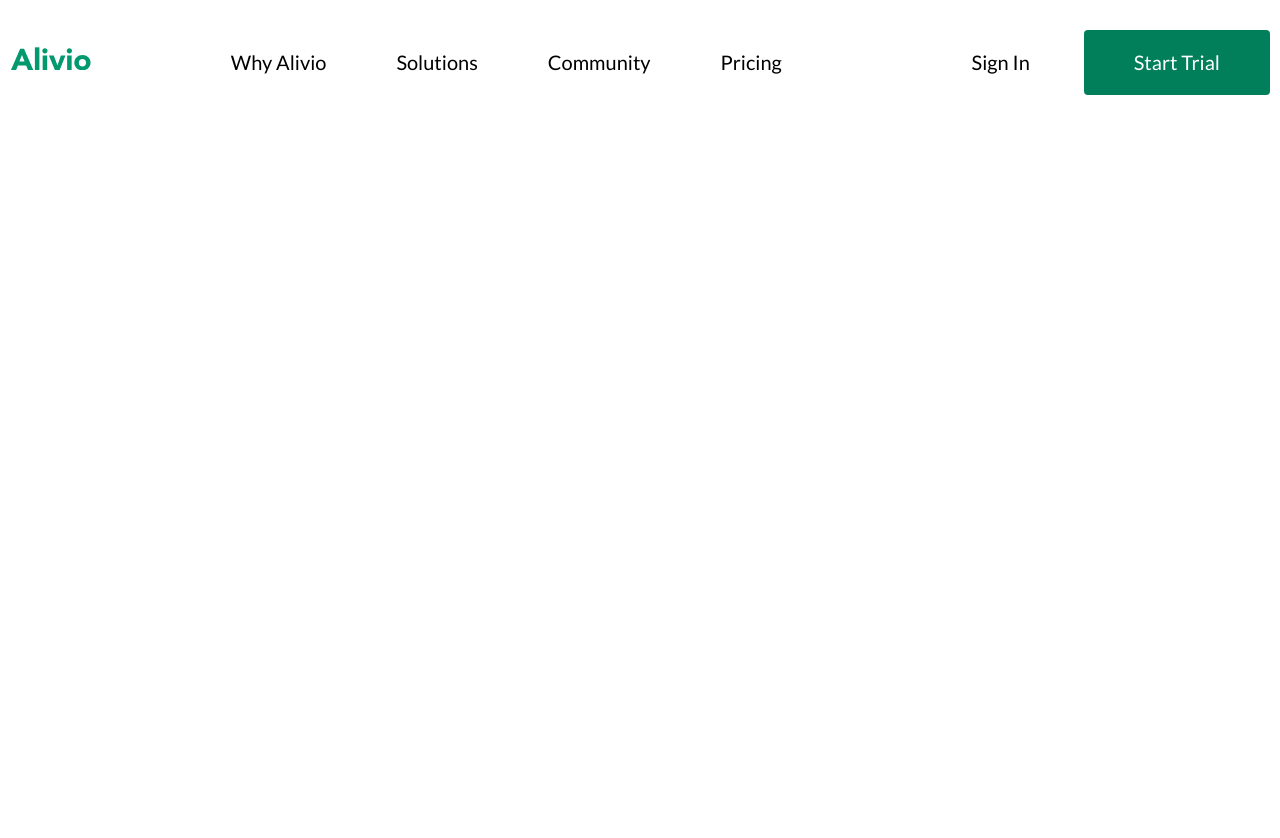
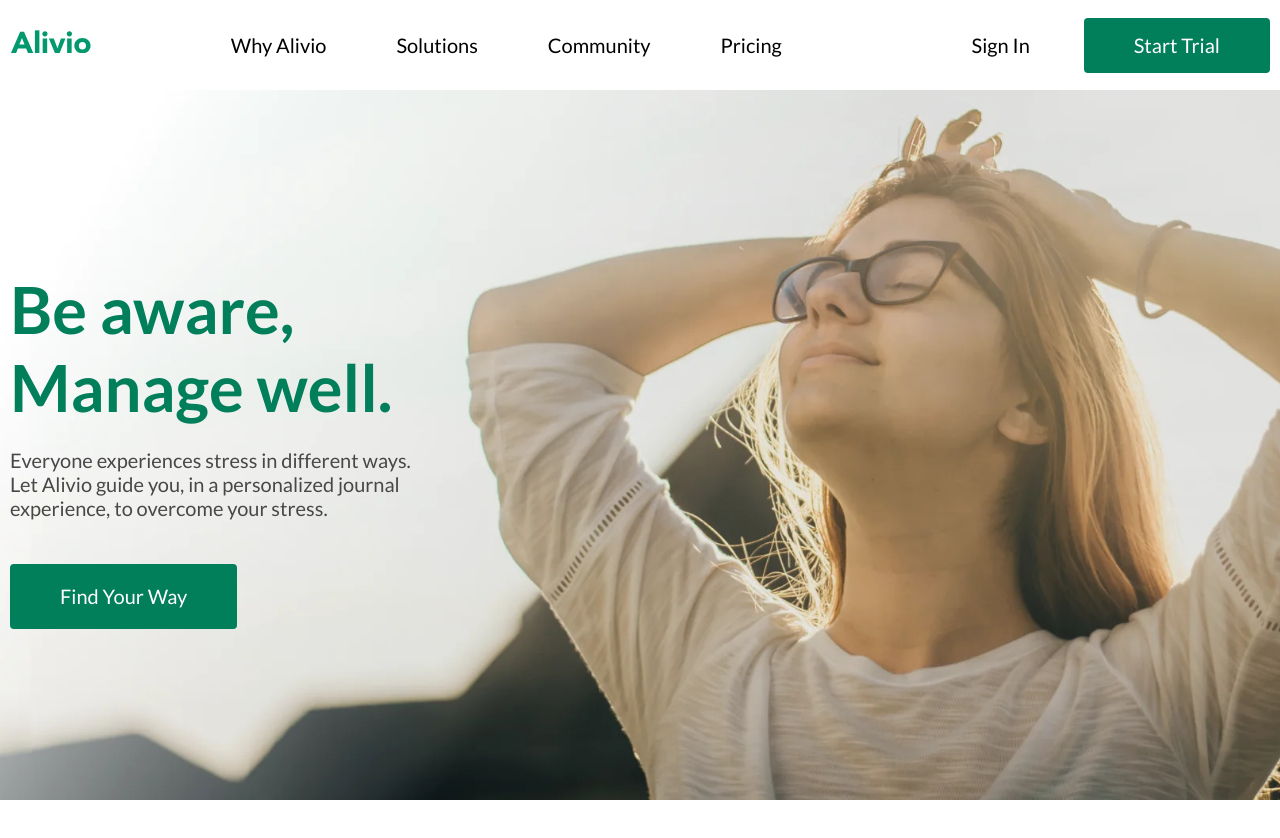
Before and after one commit to Taki8i/Alivio, a plain HTML site: page index.html in a window 1280 px wide. Before the commit the page ends 800 px from the top, so only its background shows below. Drawn offline with Linux system fonts and the light colour scheme; files whose address does not match are found by name.

Commit message:
added home section

```diff
--- a/index.html
+++ b/index.html
@@ -39,8 +39,8 @@
         </svg>
       </label>
     </nav>
+  </div>
 
-  </div>
   <header class="header">
     <div class="container">
       <div class="header__wrapper">
@@ -64,11 +64,23 @@
           <button type="button" class="btn btn-transparent">Sign In</button>
           <button type="button" class="btn btn-shadow">Start Trial</button>
         </div>
-
       </div>
     </div>
   </header>
-  <main class="main"></main>
+
+  <main class="main">
+    <section class="home">
+      <div class="container">
+        <div class="home__content">
+          <h1 id="home__title">Be aware,
+            Manage well.</h1>
+          <p class="home__descr">Everyone experiences stress in different ways.
+            Let Alivio guide you, in a personalized journal experience, to overcome your stress.</p>
+          <button class="home__btn btn">Find Your Way</button>
+        </div>
+      </div>
+    </section>
+  </main>
   <footer class="footer"></footer>
 </body>
 </html>
--- a/styles/header.css
+++ b/styles/header.css
@@ -3,7 +3,6 @@
   display: flex;
   justify-content: space-between;
   align-items: baseline;
-  padding: 30px 0;
 }
 
 .logo{
@@ -13,6 +12,10 @@
 .logo__icon {
   width: 81px;
   height: 23px;
+}
+
+.nav{
+  padding: 30px 0px;
 }
 
 .nav__list {
@@ -51,7 +54,7 @@ outline: 1px solid #016448;
 }
 
 
-@media (max-width:1005px){
+@media (max-width:1020px){
   .nav__list{
     column-gap: 30px;
   }
@@ -69,6 +72,10 @@ outline: 1px solid #016448;
 
 @media(max-width:800px){
 
+  .header__wrapper{
+    padding: 15px 0px;
+  }
+
   .logo__icon{
     margin-left: 50px;
   }
@@ -76,4 +83,6 @@ outline: 1px solid #016448;
   .nav{
     display: none;
   }
+
+
 }
--- /dev/null
+++ b/styles/home.css
@@ -0,0 +1,62 @@
+.home {
+  background-image: url('../assets/home-bg.webp');
+  background-position: center;
+  background-repeat: no-repeat;
+  background-size: cover;
+  height: calc(100vh - 90px);
+}
+
+.home__content {
+  padding: 180px 0 336px;
+  width: 420px;
+}
+
+#home__title{
+  font-family: 'Lato';
+  font-weight: 700;
+  font-size: 4.063rem;
+  line-height: normal;
+  color: #017e5a;
+  margin: 0;
+  margin-bottom: 22px;
+}
+
+.home__descr {
+  font-family: 'Lato';
+  font-weight: 400;
+  font-size: 1.25rem;
+  line-height: 157%;
+  color: #484848;
+  margin-bottom: 44px;
+  line-height: normal;
+}
+
+.home__btn{
+  padding: 20px 50px;
+}
+
+.home__btn:hover {
+text-shadow: 0px 0px 10px white;
+box-shadow: 0px 0px 10px 5px#017e5a;
+}
+
+
+@media (max-width:1235px){
+
+  .home__content{
+    padding: 180px 0px 0px;
+  }
+}
+
+@media (max-width:800px){
+  .home{
+    background-position: -565px 0px;
+    background: linear-gradient(180deg, rgba(245, 246, 252, 0.52), rgba(255, 176, 139, 0.28)), url('../assets/home-bg.webp') -650px 0px / cover no-repeat;
+  }
+}
+
+@media (max-width:420px){
+  .home__content{
+    width: 100%;
+  }
+}
--- a/styles/moblie.css
+++ b/styles/moblie.css
@@ -15,7 +15,7 @@
 
 .burger {
   position: absolute;
-  top: 35px;
+  top: 20px;
   left: 0;
 }
 
@@ -51,10 +51,9 @@ translate: 0;
   font-family: 'Lato';
 }
 
-
 .close{
   position: absolute;
-  top: 35px;
+  top: 20px;
   left: 0px;
 }
 
--- a/styles/reset.css
+++ b/styles/reset.css
@@ -15,11 +15,12 @@
   font-size: 20px;
   line-height: 125%;
   color: #fff;
-  padding: 20px 50px;
+  padding: 15px 50px;
   background-color: #017e5a;
   border: none;
   border-radius: 4px;
-  transition: text-shadow, box-shadow 1s;
+  transition: all 1s;
+  cursor: pointer;
 }
 
 a{
--- a/styles/style.css
+++ b/styles/style.css
@@ -1,3 +1,4 @@
 @import url('fonts.css');
 @import url('moblie.css');
 @import url('header.css');
+@import url('home.css');
```
Also changed, not shown: assets/home-bg.webp (added).
